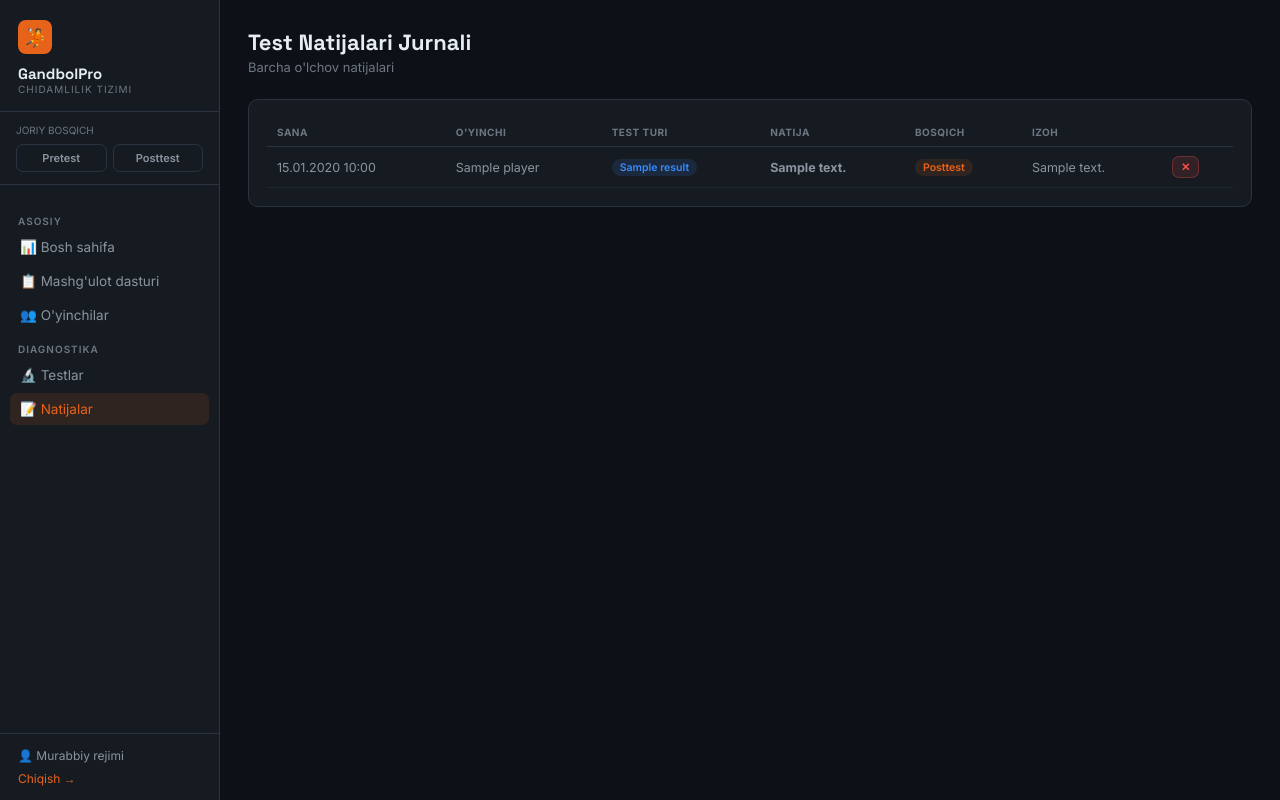
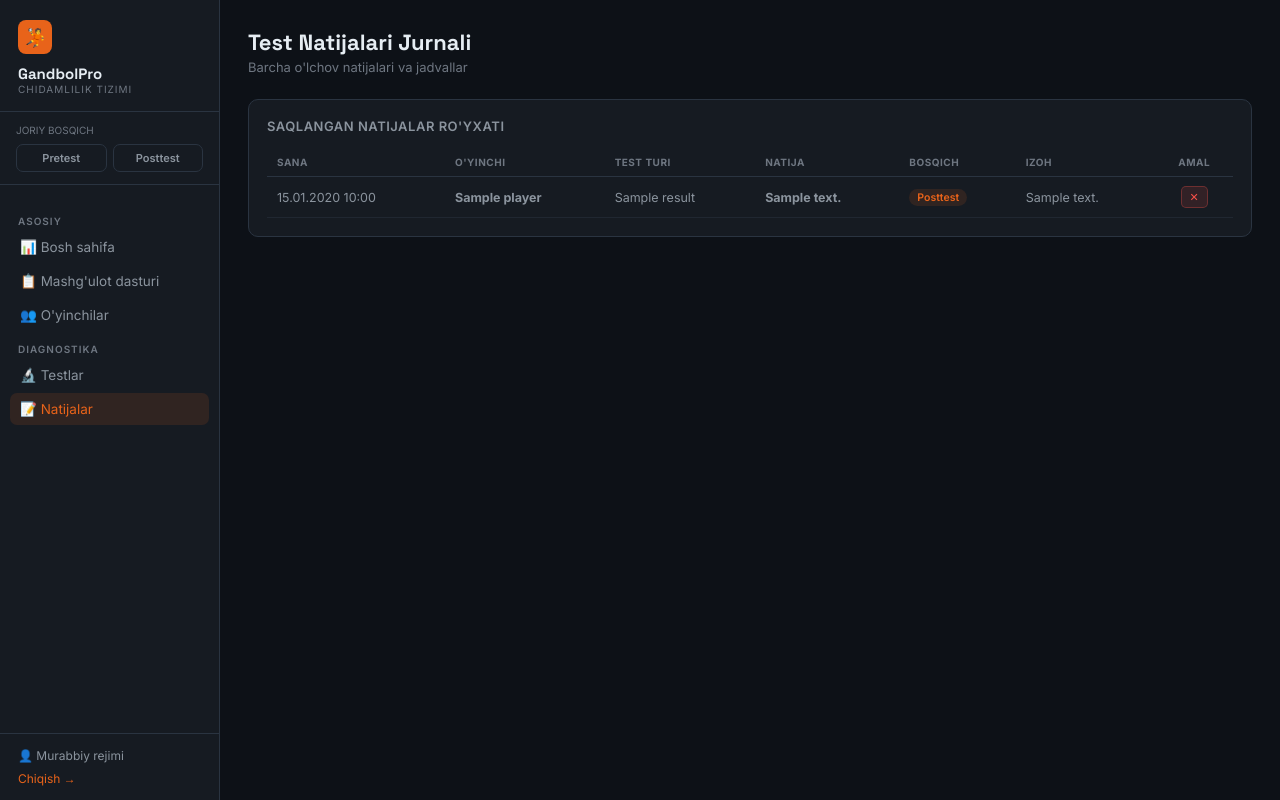
Before and after one commit to noilaabdullayeva506-ux/gandbolpro, a Flask app: page /coach/results in a window 1280 px wide. Run offline with Flask 3, Linux system fonts and the light colour scheme; the visitor is signed in with stand-in values (Sample User, id 1); data comes from the database, SQL or seed files in the repository; tables that the repository leaves empty hold one stand-in row (values such as "Sample post").

Commit message:
Update coach_results.html

```diff
--- a/templates/coach_results.html
+++ b/templates/coach_results.html
@@ -4,31 +4,53 @@
 <div class="page-header">
   <div>
     <div class="page-title">Test Natijalari Jurnali</div>
-    <div class="page-sub">Barcha o'lchov natijalari</div>
+    <div class="page-sub">Barcha o'lchov natijalari va jadvallar</div>
   </div>
 </div>
+
 <div class="card">
+  <div class="card-title">Saqlangan natijalar ro'yxati</div>
   {% if results %}
   <div class="table-scroll">
     <table class="result-table">
-    <thead><tr><th>Sana</th><th>O'yinchi</th><th>Test turi</th><th>Natija</th><th>Bosqich</th><th>Izoh</th><th></th></tr></thead>
+      <thead>
+        <tr>
+          <th>Sana</th>
+          <th>O'yinchi</th>
+          <th>Test turi</th>
+          <th>Natija</th>
+          <th>Bosqich</th>
+          <th>Izoh</th>
+          <th style="text-align: center;">Amal</th>
+        </tr>
+      </thead>
       <tbody>
         {% for r in results %}
         <tr>
           <td>{{ r.created_at.strftime('%d.%m.%Y %H:%M') }}</td>
-        <td>{{ r.player.name }}</td>
-        <td><span class="badge badge-blue">{{ r.test_name }}</span></td>
+          <td><strong>{{ r.player.name }}</strong></td>
+          <td><span class="chip">{{ r.test_name }}</span></td>
           <td><strong>{{ r.result_text }}</strong></td>
-        <td><span class="badge {{ 'badge-blue' if r.phase=='pretest' else 'badge-orange' }}">{{ 'Pretest' if r.phase=='pretest' else 'Posttest' }}</span></td>
-        <td>{{ r.note }}</td>
-        <td><a href="{{ url_for('coach_delete_result', rid=r.id) }}" class="btn btn-danger" style="padding:3px 8px; font-size:11px;">✕</a></td>
+          <td>
+            <span class="badge {{ 'badge-blue' if r.phase=='pretest' else 'badge-orange' }}">
+              {{ 'Pretest' if r.phase=='pretest' else 'Posttest' }}
+            </span>
+          </td>
+          <td>{{ r.note or '—' }}</td>
+          <td style="text-align: center;">
+            <a href="{{ url_for('coach_delete_result', rid=r.id) }}" onclick="return confirm('Haqiqatan ham ushbu natijani o\'chirmoqchimisiz?')" style="background:rgba(248,81,73,0.12); border:1px solid rgba(248,81,73,0.3); color:#f85149; border-radius:5px; padding:3px 8px; font-size:11px; text-decoration:none; display:inline-block;">✕</a>
+          </td>
         </tr>
         {% endfor %}
       </tbody>
     </table>
   </div>
   {% else %}
-  <div style="text-align:center; padding:24px; color:var(--text3); font-size:13px;">Hali natijalar yo'q. Testlar bo'limidan natija kiriting.</div>
+  <div style="text-align:center; padding:36px 20px; color:var(--text3); font-size:13px;">
+    <div style="font-size:32px; margin-bottom:8px;">📝</div>
+    <div style="font-weight:600; color:var(--text2); margin-bottom:4px;">Hali natijalar yo'q</div>
+    <div>Testlar bo'limidan natija kiriting va saqlang.</div>
+  </div>
   {% endif %}
 </div>
 {% endblock %}
```
Lines whose indentation alone changed are shown as unchanged.
